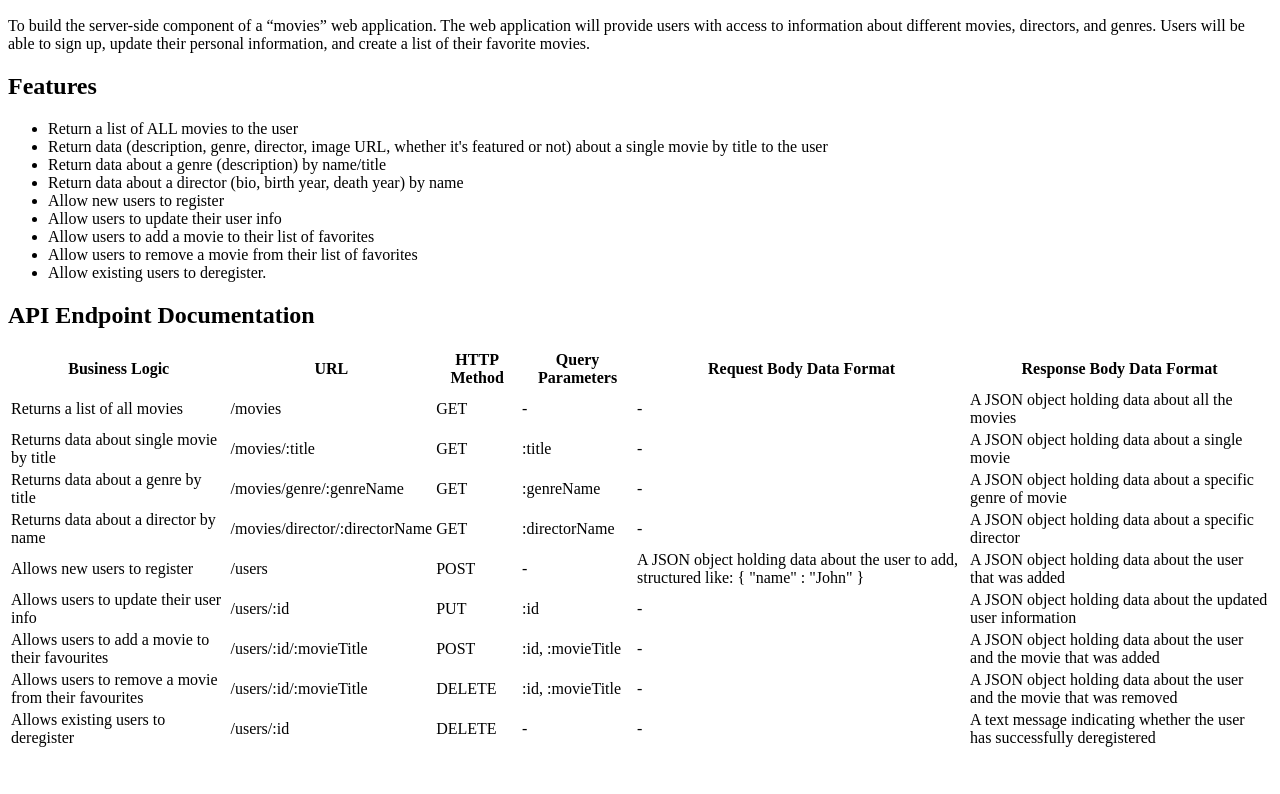
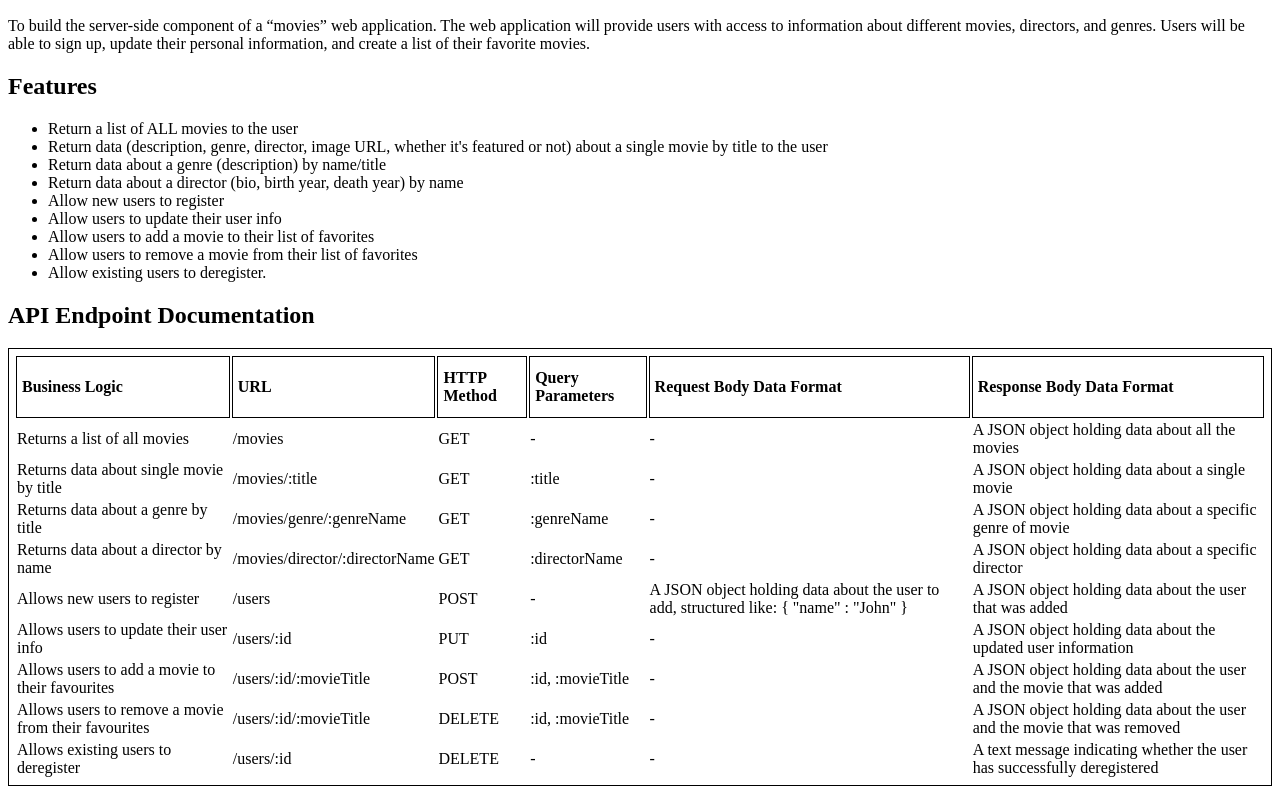
Before and after one commit to shivg90/myflix-app, a website: page public/documentation.html in a window 1280 px wide. Shown: the part 110-904 px from the top of the page. Before the commit the page ends 868 px from the top, so only its background shows below. Drawn offline with Linux system fonts and the light colour scheme.

Commit message:
added css to table

```diff
--- /dev/null
+++ b/css/styles.css
@@ -0,0 +1,13 @@
+.table, th, tr {
+    padding: 5px;
+    border: 1px solid;
+    text-align: left;
+}
+
+.table {
+    width: 100%;
+}
+
+th {
+    height: 50px;
+}
--- a/public/documentation.html
+++ b/public/documentation.html
@@ -3,6 +3,7 @@
   <head>
     <meta charset="utf-8">
     <meta name="viewport" content="width=device-width, initial-scale=1">
+    <link rel="stylesheet" href="/css/styles.css">
     <title>MyFlix Movie App</title>
   </head>
 
```
